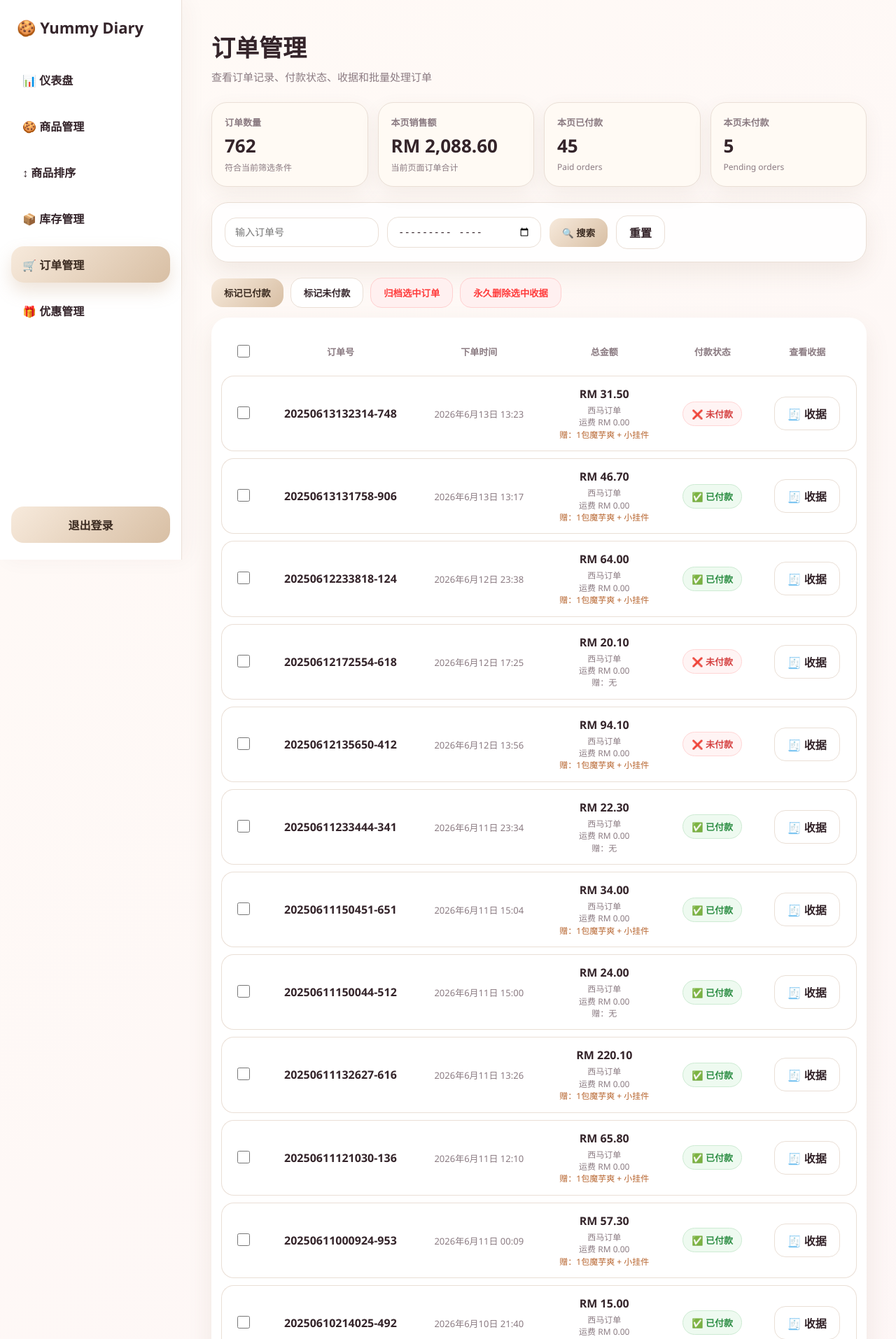
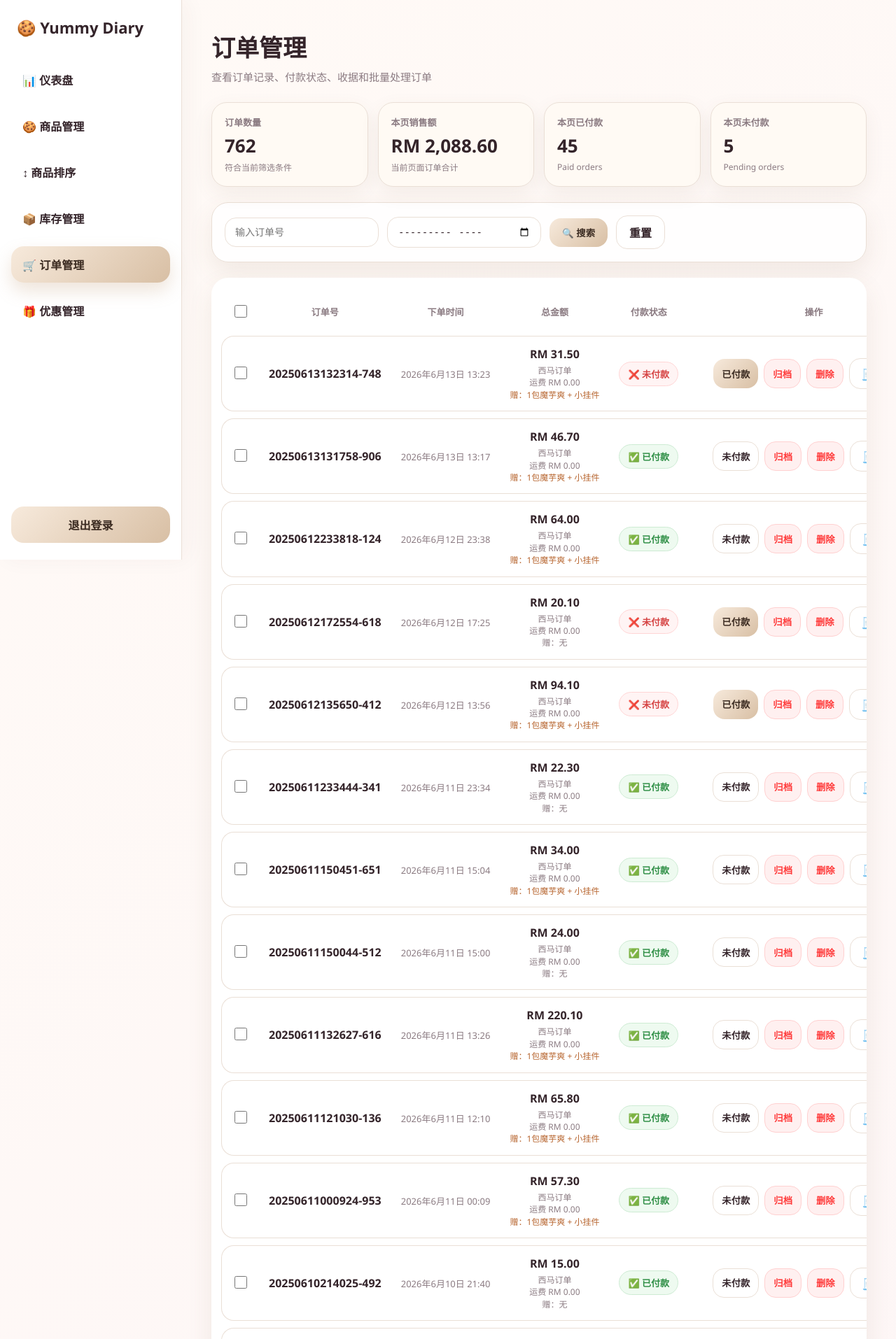
Before and after one commit to hhongcher-star/yummy-diary-e-commence-, a PHP site: page /backend/orders.php in a window 1280 px wide. Shown: the top 1914 px of the page at 70% size. Run offline with PHP 8.4, Linux system fonts and the light colour scheme; a user stored in the database is signed in; data comes from the database, SQL or seed files in the repository.

Commit message:
this is my first commit

```diff
--- a/backend/orders.php
+++ b/backend/orders.php
@@ -33,6 +33,31 @@ if ($_SERVER['REQUEST_METHOD'] === 'POST' && isset($_POST['toggle_payment_id']))
     ]);
     header('Location: orders.php?' . $query);
     exit;
+}
+
+if ($_SERVER['REQUEST_METHOD'] === 'POST') {
+    foreach (['mark_paid_id', 'mark_unpaid_id', 'archive_order_id', 'delete_order_id'] as $singleAction) {
+        if (!isset($_POST[$singleAction])) {
+            continue;
+        }
+
+        $singleOrderId = (int)$_POST[$singleAction];
+        if ($singleOrderId <= 0) {
+            break;
+        }
+
+        $_POST['order_ids'] = [$singleOrderId];
+        if ($singleAction === 'mark_paid_id') {
+            $_POST['mark_paid'] = '1';
+        } elseif ($singleAction === 'mark_unpaid_id') {
+            $_POST['mark_unpaid'] = '1';
+        } elseif ($singleAction === 'archive_order_id') {
+            $_POST['archive_selected'] = '1';
+        } elseif ($singleAction === 'delete_order_id') {
+            $_POST['delete_selected'] = '1';
+        }
+        break;
+    }
 }
 
 if ($_SERVER['REQUEST_METHOD'] === 'POST' && isset($_POST['order_ids'])) {
@@ -281,14 +306,6 @@ foreach ($orders as $order) {
     min-width:220px;
   }
 
-  .batch-actions{
-    display:flex;
-    flex-wrap:wrap;
-    gap:10px;
-    align-items:center;
-    margin-bottom:14px;
-  }
-
   .orders-table td{
     vertical-align:middle;
   }
@@ -356,6 +373,21 @@ foreach ($orders as $order) {
     min-width:92px;
   }
 
+  .row-actions{
+    display:flex;
+    justify-content:center;
+    align-items:center;
+    gap:8px;
+    flex-wrap:wrap;
+    min-width:330px;
+  }
+
+  .row-actions .btn,
+  .row-actions .status-badge{
+    min-height:42px;
+    padding:9px 12px;
+  }
+
   .pagination{
     display:flex;
     flex-wrap:wrap;
@@ -397,12 +429,15 @@ foreach ($orders as $order) {
       min-width:100%;
     }
 
-    .batch-actions{
-      flex-direction:column;
-      align-items:stretch;
+    .row-actions{
+      min-width:0;
+      justify-content:flex-start;
+      display:grid;
+      grid-template-columns:repeat(2,minmax(0,1fr));
     }
 
-    .batch-actions .btn{
+    .row-actions .btn,
+    .row-actions .status-badge{
       width:100%;
     }
   }
@@ -417,7 +452,7 @@ foreach ($orders as $order) {
   function confirmBatchAction(event) {
     const submitter = event.submitter;
 
-    if (submitter && submitter.name === "toggle_payment_id") {
+    if (submitter && ["toggle_payment_id", "mark_paid_id", "mark_unpaid_id", "archive_order_id", "delete_order_id"].includes(submitter.name)) {
       return true;
     }
 
@@ -503,13 +538,6 @@ foreach ($orders as $order) {
     <input type="hidden" name="current_page" value="<?= $page ?>">
     <input type="hidden" name="current_search" value="<?= htmlspecialchars($search) ?>">
     <input type="hidden" name="current_month" value="<?= htmlspecialchars($month) ?>">
-    <div class="batch-actions">
-      <button type="submit" name="mark_paid" value="1" class="btn btn-edit">标记已付款</button>
-      <button type="submit" name="mark_unpaid" value="1" class="btn btn-move">标记未付款</button>
-      <button type="submit" name="archive_selected" value="1" class="btn btn-delete">归档选中订单</button>
-      <button type="submit" name="delete_selected" value="1" class="btn btn-delete">永久删除选中收据</button>
-    </div>
-
     <div class="table-wrapper">
       <table class="orders-table">
         <tr>
@@ -520,7 +548,7 @@ foreach ($orders as $order) {
           <th>下单时间</th>
           <th>总金额</th>
           <th>付款状态</th>
-          <th>查看收据</th>
+          <th>操作</th>
         </tr>
 
         <?php if(empty($orders)): ?>
@@ -577,30 +605,54 @@ foreach ($orders as $order) {
 
             <td>
               <?php if ($o['status'] === 'paid'): ?>
-                <button type="submit"
-                        name="toggle_payment_id"
-                        value="<?= (int)$o['id'] ?>"
-                        class="status-badge status-paid"
-                        onclick="return confirm('确定改为未付款吗？')">
+                <span class="status-badge status-paid">
                   ✅ 已付款
-                </button>
+                </span>
               <?php else: ?>
-                <button type="submit"
-                        name="toggle_payment_id"
-                        value="<?= (int)$o['id'] ?>"
-                        class="status-badge status-pending"
-                        onclick="return confirm('确定改为已付款吗？')">
+                <span class="status-badge status-pending">
                   ❌ 未付款
-                </button>
+                </span>
               <?php endif; ?>
             </td>
 
             <td>
-              <a href="../frontend/receipt.php?order_number=<?= urlencode($o['order_number']) ?>&token=admin"
-                 target="_blank"
-                 class="btn btn-move receipt-btn">
-                 🧾 收据
-              </a>
+              <div class="row-actions">
+                <?php if ($o['status'] === 'paid'): ?>
+                  <button type="submit"
+                          name="mark_unpaid_id"
+                          value="<?= (int)$o['id'] ?>"
+                          class="btn btn-move"
+                          onclick="return confirm('确定改为未付款吗？')">
+                    未付款
+                  </button>
+                <?php else: ?>
+                  <button type="submit"
+                          name="mark_paid_id"
+                          value="<?= (int)$o['id'] ?>"
+                          class="btn btn-edit"
+                          onclick="return confirm('确定改为已付款吗？')">
+                    已付款
+                  </button>
+                <?php endif; ?>
+                <button type="submit"
+                        name="archive_order_id"
+                        value="<?= (int)$o['id'] ?>"
+                        class="btn btn-delete">
+                  归档
+                </button>
+                <button type="submit"
+                        name="delete_order_id"
+                        value="<?= (int)$o['id'] ?>"
+                        class="btn btn-delete"
+                        onclick="return confirm('确定要永久删除这笔订单吗？此操作不可恢复！')">
+                  删除
+                </button>
+                <a href="../frontend/receipt.php?order_number=<?= urlencode($o['order_number']) ?>&token=admin"
+                   target="_blank"
+                   class="btn btn-move receipt-btn">
+                   🧾 收据
+                </a>
+              </div>
             </td>
           </tr>
         <?php endforeach; ?>
```
Also changed, not shown: backend/dashboard.php (+3 -2 lines).
